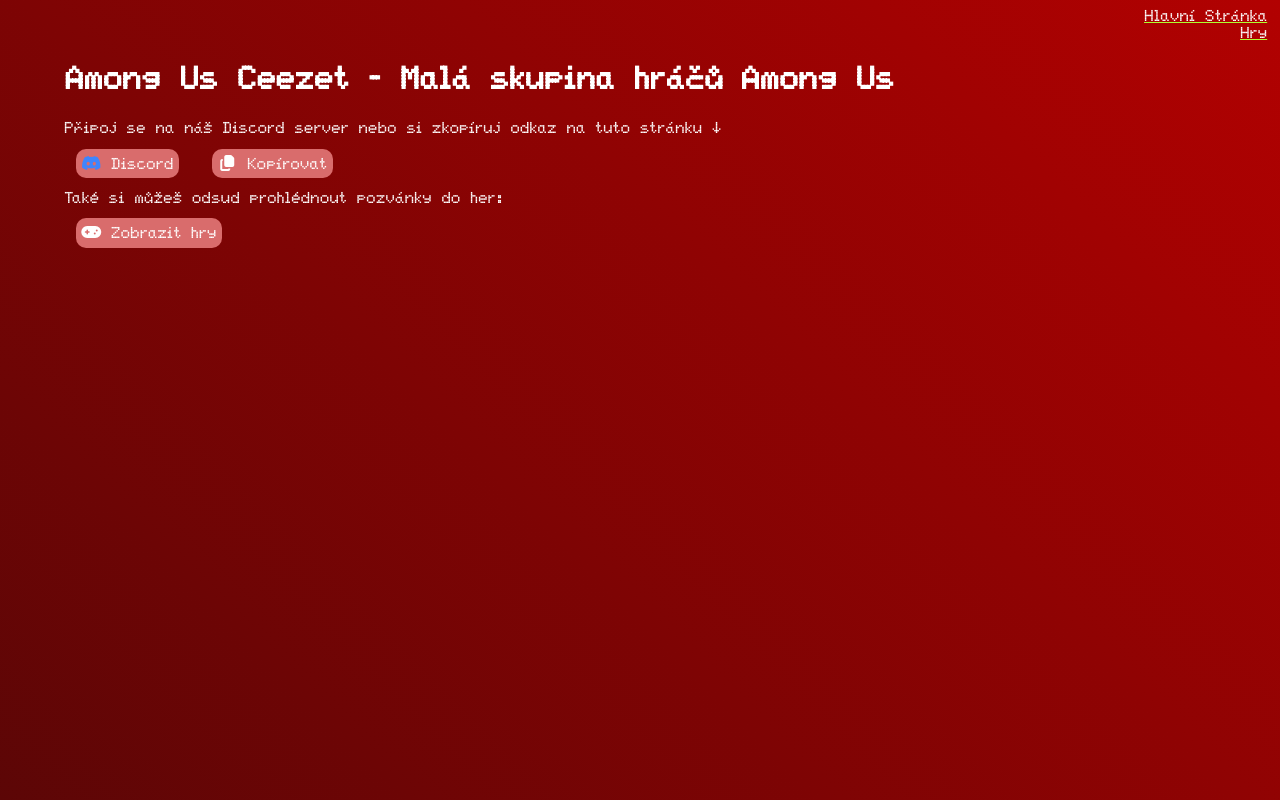
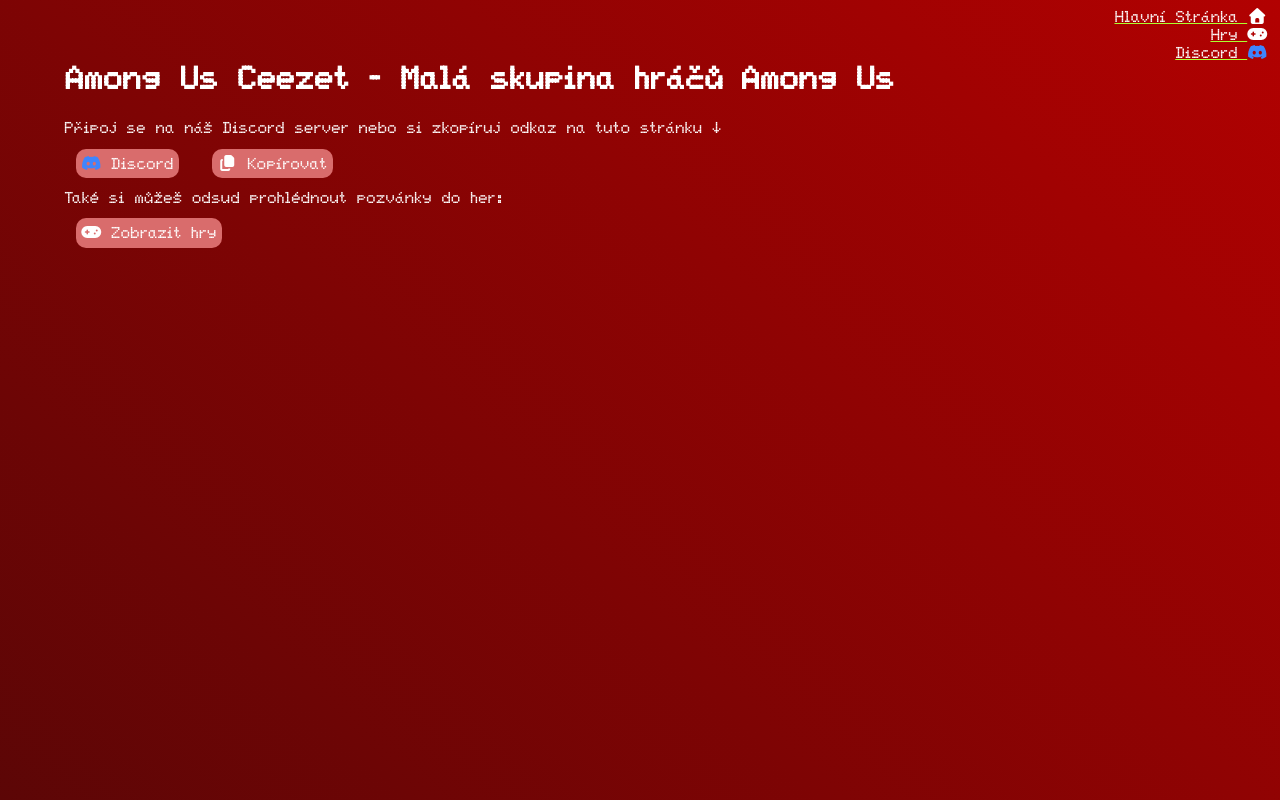
Before and after one commit to MrTomiCZ/amongusceezet, a plain HTML site: page index.html in a window 1280 px wide. Drawn offline with Linux system fonts and the light colour scheme.

Commit message:
add icons

```diff
--- a/pages/navbar.html
+++ b/pages/navbar.html
@@ -1,3 +1,6 @@
-<a href="/" class="navbar-item">Hlavní Stránka</a>
+<a href="/" class="navbar-item">Hlavní Stránka <i class="fa-solid fa-house"></i></a>
 <br>
-<a href="/hry" class="navbar-item">Hry</a>
+<a href="/hry" class="navbar-item">Hry <i class="fa-solid fa-gamepad"></i></a>
+<br>
+<!--TOTO VZDY DOLE-->
+<a href="/dsc" class="navbar-item">Discord <i class="fa-brands fa-discord" style="color: #3e85fe;"></i></a>
```
